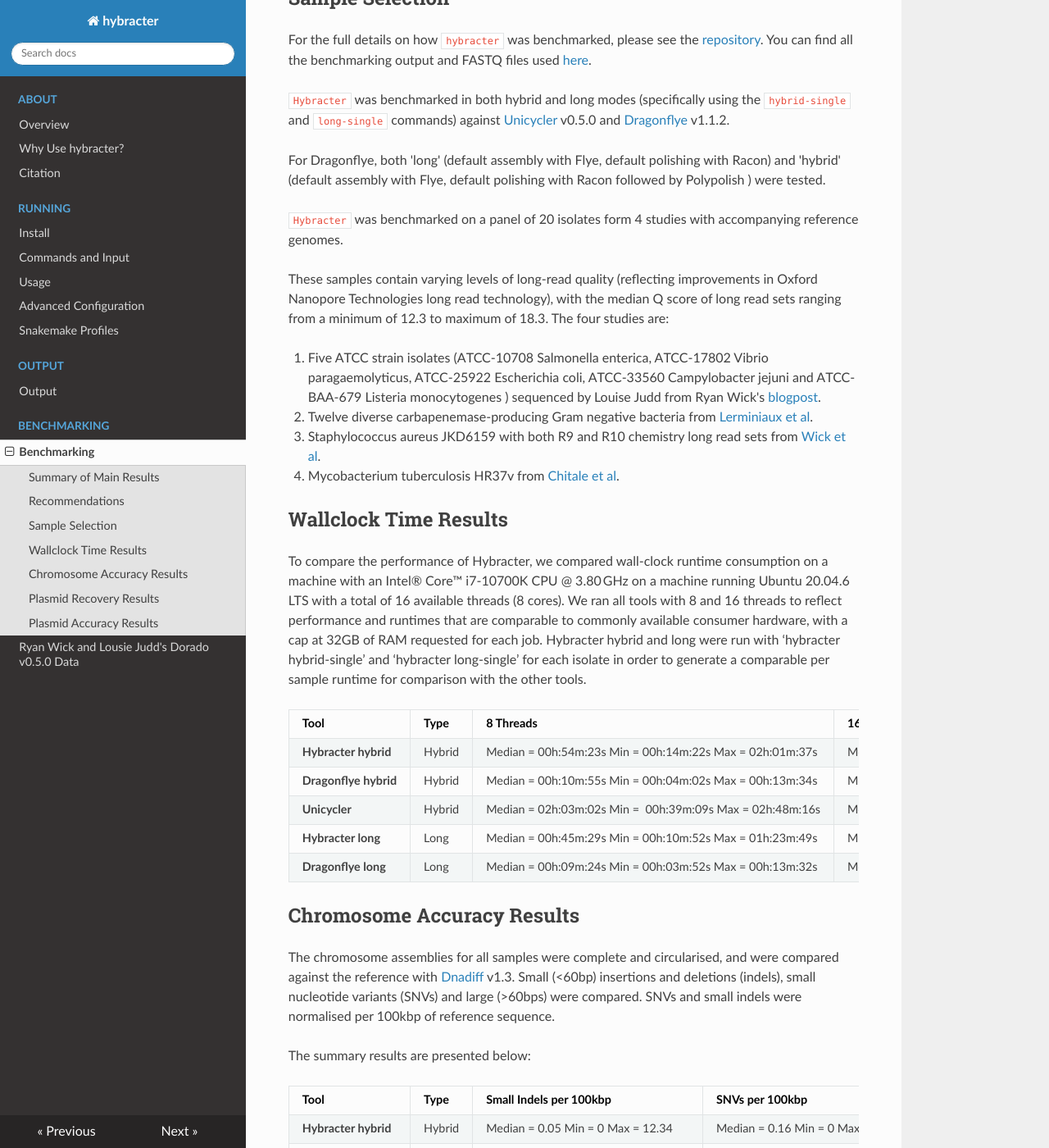
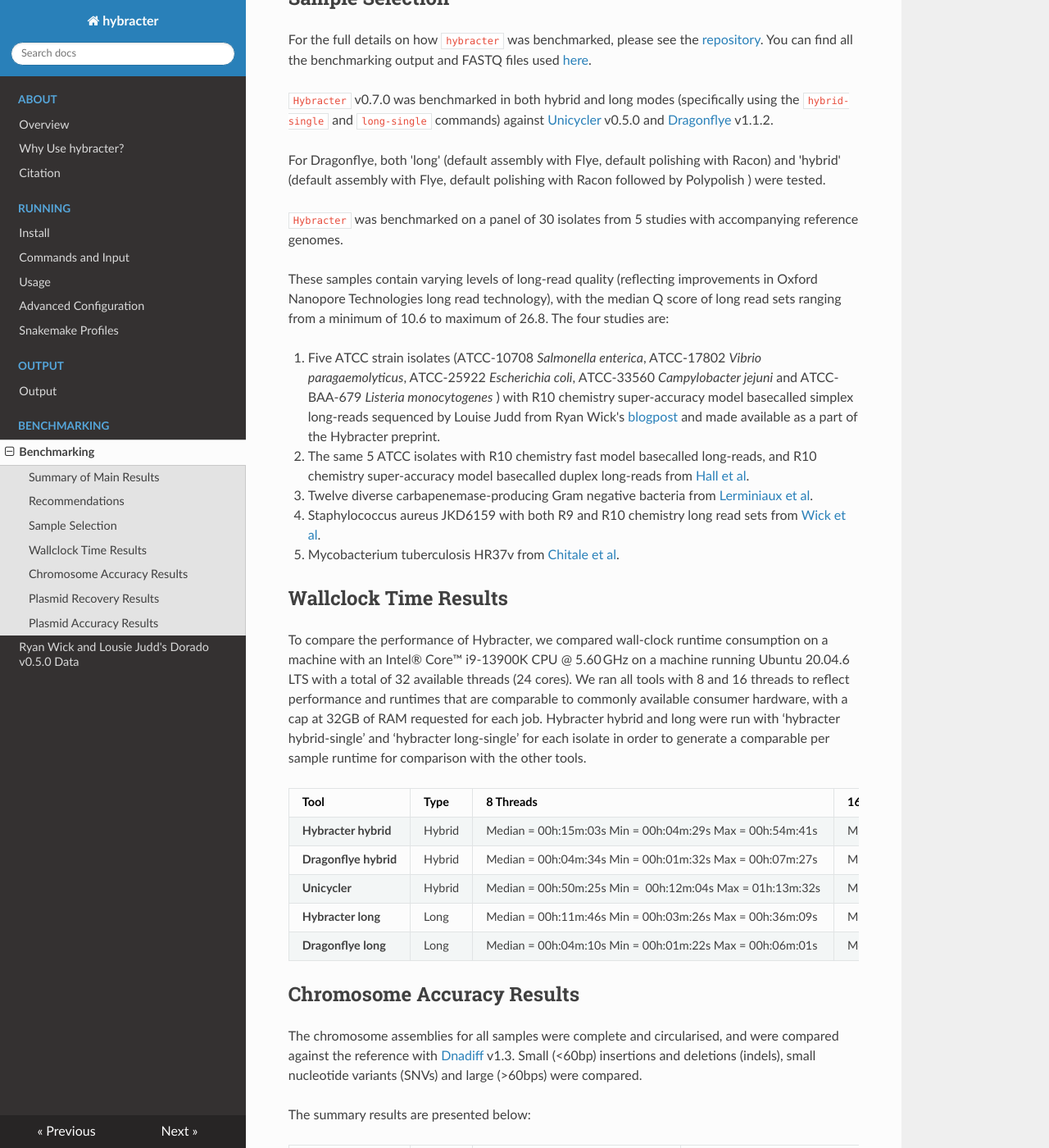
Before and after one commit to gbouras13/hybracter, an MkDocs documentation site: the page built from docs/benchmarking.md, in a window 1280 px wide and 1400 px high, scrolled down 778 px. Shown: the whole window at 82% size. Built offline with MkDocs 1.6.1, drawn with Linux system fonts in a browser that asks for light colours; nearby versions of some CDN libraries; some of the changed text lies outside the part shown.

Commit message:
update docs [skip ci]

```diff
--- a/docs/benchmarking.md
+++ b/docs/benchmarking.md
@@ -2,9 +2,9 @@
 
 ## Summary of Main Results
 
-* `hybracter` assembled the most accurate chromosomes overall, particularly in terms of insertions and deletions (Dragonflye hybrid was second, Unicycler was the worst). For long reads only, `hybracter` was superior to dragonflye long.
-* `hybracter hybrid` was the best tool at recovering plasmids, recovering 57/59 possibly plasmids completely, while Unicycler recovered 54/59. Accuracy for both was similar. Dragonflye hybrid recovered only 34/59.
-* `hybracter long` recovered 54/59 plasmids from only long read data, comparable to the hybrid methods. Dragonflye recovered only 35/59 plasmids.
+* `hybracter hybrid` assembled the most accurate chromosomes overall, particularly in terms of insertions and deletions (Dragonflye hybrid was second, Unicycler was the worst). For long reads only, `hybracter long` was superior to dragonflye long.
+* `hybracter hybrid` was the best tool at recovering plasmids, recovering 65/69 possibly plasmids completely, while Unicycler recovered 60/69. Accuracy for both was similar. Dragonflye hybrid recovered only 44/69.
+* `hybracter long` recovered 60/69 plasmids from only long read data, comparable to the hybrid methods. Dragonflye recovered only 44/69 plasmids.
 
 ## Recommendations
 
@@ -18,44 +18,45 @@
 
 For the full details on how `hybracter` was benchmarked, please see the [repository](https://github.com/gbouras13/hybracter_benchmarking). You can find all the benchmarking output and FASTQ files used [here](https://doi.org/10.5281/zenodo.10158013).
 
-`Hybracter` was benchmarked in both hybrid and long modes (specifically using the `hybrid-single` and `long-single` commands) against [Unicycler](https://github.com/rrwick/Unicycler) v0.5.0 and [Dragonflye](https://github.com/rpetit3/dragonflye) v1.1.2.
+`Hybracter` v0.7.0 was benchmarked in both hybrid and long modes (specifically using the `hybrid-single` and `long-single` commands) against [Unicycler](https://github.com/rrwick/Unicycler) v0.5.0 and [Dragonflye](https://github.com/rpetit3/dragonflye) v1.1.2.
 
 For Dragonflye, both 'long' (default assembly with Flye, default polishing with Racon) and 'hybrid' (default assembly with Flye, default polishing with Racon followed by Polypolish ) were tested.
 
-`Hybracter` was benchmarked on a panel of 20 isolates form 4 studies with accompanying reference genomes.
+`Hybracter` was benchmarked on a panel of 30 isolates from 5 studies with accompanying reference genomes.
 
-These samples contain varying levels of long-read quality (reflecting improvements in Oxford Nanopore Technologies long read technology), with the median Q score of long read sets ranging from a minimum of 12.3 to maximum of 18.3. The four studies are:
+These samples contain varying levels of long-read quality (reflecting improvements in Oxford Nanopore Technologies long read technology), with the median Q score of long read sets ranging from a minimum of 10.6 to maximum of 26.8. The four studies are:
 
-1.	Five ATCC strain isolates (ATCC-10708 Salmonella enterica, ATCC-17802 Vibrio paragaemolyticus, ATCC-25922 Escherichia coli, ATCC-33560 Campylobacter jejuni and ATCC-BAA-679 Listeria monocytogenes ) sequenced by Louise Judd from Ryan Wick's [blogpost](https://rrwick.github.io/2023/05/05/ont-only-accuracy-with-r10.4.1.html).
-2.	Twelve diverse carbapenemase-producing Gram negative bacteria from [Lerminiaux et al](https://www.biorxiv.org/content/10.1101/2023.09.25.559359v1 ).
-3.	Staphylococcus aureus JKD6159 with both R9 and R10 chemistry long read sets from [Wick et al](https://doi.org/10.1128/mra.01129-22).
-4.	Mycobacterium tuberculosis HR37v from [Chitale et al](https://www.nature.com/articles/s41467-022-34853-x).
+1.	Five ATCC strain isolates (ATCC-10708 _Salmonella enterica_, ATCC-17802 _Vibrio paragaemolyticus_, ATCC-25922 _Escherichia coli_, ATCC-33560 _Campylobacter jejuni_ and ATCC-BAA-679 _Listeria monocytogenes_ ) with R10 chemistry super-accuracy model basecalled simplex long-reads sequenced by Louise Judd from Ryan Wick's [blogpost](https://rrwick.github.io/2023/05/05/ont-only-accuracy-with-r10.4.1.html) and made available as a part of the Hybracter preprint.
+2.	The same 5 ATCC isolates with R10 chemistry fast model basecalled long-reads, and R10 chemistry super-accuracy model basecalled duplex long-reads from [Hall et al](https://www.biorxiv.org/content/10.1101/2024.03.15.585313v2).
+3.	Twelve diverse carbapenemase-producing Gram negative bacteria from [Lerminiaux et al](https://doi.org/10.1139/cjm-2023-0175).
+4.	Staphylococcus aureus JKD6159 with both R9 and R10 chemistry long read sets from [Wick et al](https://doi.org/10.1128/mra.01129-22).
+5.	Mycobacterium tuberculosis HR37v from [Chitale et al](https://www.nature.com/articles/s41467-022-34853-x).
 
 ## Wallclock Time Results
 
-To compare the performance of Hybracter, we compared wall-clock runtime consumption on a machine with an Intel® Core™ i7-10700K CPU @ 3.80 GHz on a machine running Ubuntu 20.04.6 LTS with a total of 16 available threads (8 cores). We ran all tools with 8 and 16 threads to reflect performance and runtimes that are comparable to commonly available consumer hardware, with a cap at 32GB of RAM requested for each job. Hybracter hybrid and long were run with ‘hybracter hybrid-single’ and ‘hybracter long-single’ for each isolate in order to generate a comparable per sample runtime for comparison with the other tools.
+To compare the performance of Hybracter, we compared wall-clock runtime consumption on a machine with an Intel® Core™ i9-13900K CPU @ 5.60 GHz on a machine running Ubuntu 20.04.6 LTS with a total of 32 available threads (24 cores). We ran all tools with 8 and 16 threads to reflect performance and runtimes that are comparable to commonly available consumer hardware, with a cap at 32GB of RAM requested for each job. Hybracter hybrid and long were run with ‘hybracter hybrid-single’ and ‘hybracter long-single’ for each isolate in order to generate a comparable per sample runtime for comparison with the other tools.
 
 | **Tool**              | **Type** | **8 Threads**                                                           | **16 Threads**                                                          |
 | --------------------- | -------- | ----------------------------------------------------------------------- | ----------------------------------------------------------------------- |
-| **Hybracter hybrid**  | Hybrid   | Median = 00h:54m:23s Min = 00h:14m:22s Max = 02h:01m:37s | Median = 00h:40m:19s Min = 00h:12m:43s Max = 01h:21m:05s      |
-| **Dragonflye hybrid** | Hybrid   | Median = 00h:10m:55s Min = 00h:04m:02s Max = 00h:13m:34s      | Median = 00h:07m:21s Min = 00h:03m:33s Max = 00h:09m:28s      |
-| **Unicycler**         | Hybrid   | Median = 02h:03m:02s Min =  00h:39m:09s Max = 02h:48m:16s     | Median = 01h:06m:8s Min = 00h:21m:38s Max = 01h:30m:38s       |
-| **Hybracter long**    | Long     | Median = 00h:45m:29s Min = 00h:10m:52s Max = 01h:23m:49s | Median = 00h:34m:56s Min = 00h:09m:49s Max = 00h:59m:21s |
-| **Dragonflye long**   | Long     | Median = 00h:09m:24s Min = 00h:03m:52s Max = 00h:13m:32s      | Median = 00h:07m:00s Min = 00h:03m:22s Max = 00h:08m:56s |
+| **Hybracter hybrid**  | Hybrid   | Median = 00h:15m:03s Min = 00h:04m:29s Max = 00h:54m:41s | Median = 00h:13m:44s Min = 00h:03m:27s Max = 00h:44m:36s      |
+| **Dragonflye hybrid** | Hybrid   | Median = 00h:04m:34s Min = 00h:01m:32s Max = 00h:07m:27s      | Median = 00h:03m:46s Min = 00h:01m:22s Max = 00h:06m:01s      |
+| **Unicycler**         | Hybrid   | Median = 00h:50m:25s Min =  00h:12m:04s Max = 01h:13m:32s     | Median = 00h:34m:20s Min = 00h:08m:36s Max = 00h:48m:23s       |
+| **Hybracter long**    | Long     | Median = 00h:11m:46s Min = 00h:03m:26s Max = 00h:36m:09s | Median = 00h:10m:20s Min = 00h:03m:17s Max = 00h:29m:50s |
+| **Dragonflye long**   | Long     | Median = 00h:04m:10s Min = 00h:01m:22s Max = 00h:06m:01s      | Median = 00h:04m:34s Min = 00h:01m:32s Max = 00h:07m:27s |
 
 ## Chromosome Accuracy Results
 
-The chromosome assemblies for all samples were complete and circularised, and were compared against the reference with [Dnadiff](https://github.com/marbl/MUMmer3/blob/master/docs/dnadiff.README) v1.3. Small (<60bp) insertions and deletions (indels), small nucleotide variants (SNVs) and large (>60bps) were compared. SNVs and small indels were normalised per 100kbp of reference sequence.
+The chromosome assemblies for all samples were complete and circularised, and were compared against the reference with [Dnadiff](https://github.com/marbl/MUMmer3/blob/master/docs/dnadiff.README) v1.3. Small (<60bp) insertions and deletions (indels), small nucleotide variants (SNVs) and large (>60bps) were compared.
 
 The summary results are presented below:
 
-| **Tool**              | **Type** | **Small Indels per 100kbp**                         | **SNVs per 100kbp**                                 | **Small Indels + SNVs per 100kbp**               | **Large Indels**                                           |
+| **Tool**              | **Type** | **Small Indels**                         | **SNVs**                                 | **Small Indels + SNVs**               | **Large Indels**                                           |
 | --------------------- | -------- | --------------------------------------------------- | --------------------------------------------------- | ------------------------------------------------ | ---------------------------------------------------------- |
-| **Hybracter hybrid**  | Hybrid   | Median = 0.05 Min = 0 Max = 12.34    | Median = 0.16 Min = 0 Max = 3.52        | Median = 0.24 Min = 0 Max = 15.79 | Total = 59 Median = 0 Min = 0 Max = 26 |
-| **Dragonflye hybrid** | Hybrid   | Median = 0.49 Min = 0 Max = 11.56   | Median = 0.03  Min = 0  Max = 2.21    | Median = 0.74  Min = 0  Max = 13.41     | Total = 91 Median = 1.5 Min = 1  Max = 29      |
-| **Unicycler**         | Hybrid   | Median = 0.28 Min = 0  Max = 9.5      | Median = 1.25 Min = 0.25 Max = 4.13       | Median = 1.49 Min = 0.43 Max = 13.62   | Total = 134 Median = 2.5  Min = 0  Max = 41     |
-| **Hybracter long**    | Long     | Median = 0.49 Min = 0.06 Max = 24.82 | Median = 1.07 Min = 0.07 Max = 10.46 | Median = 2.08 Min = 0.37 Max = 35.29   | Total = 66 Median = 1  Min = 0  Max = 27        |
-| **Dragonflye long**   | Long     | Median = 3.01 Min = 1.61 Max = 43.8       | Median = 0.99 Min = 0.33 Max = 10.86 | Median = 3.81 Min = 2.01 Max = 53.1    | Total = 92 Median = 2 Min = 1 Max = 30    |
+| **Hybracter hybrid**  | Hybrid   | Median = 0 Min = 0 Max = 41    | Median = 0 Min = 0 Max = 26        | Median = 1 Min = 0 Max = 67 | Total = 9 Median = 0 Min = 0 Max = 2 |
+| **Dragonflye hybrid** | Hybrid   | Median = 2.5 Min = 0 Max = 112   | Median = 0 Min = 0  Max = 64    | Median = 4.5  Min = 0  Max = 154     | Total = 70 Median = 2 Min = 0  Max = 12      |
+| **Unicycler**         | Hybrid   | Median = 11 Min = 0  Max = 125      | Median = 34 Min = 0 Max = 165       | Median = 57.5 Min = 3 Max = 290   | Total = 87 Median = 1  Min = 0  Max = 16     |
+| **Hybracter long**    | Long     | Median = 16 Min = 1 Max = 743 | Median = 21.5 Min = 0 Max = 156 | Median = 54 Min = 1 Max = 852   | Total = 11 Median = 1  Min = 0  Max = 3        |
+| **Dragonflye long**   | Long     | Median = 125 Min = 2 Max = 4814       | Median = 34.5 Min = 0 Max = 2172 | Median = 170.5 Min = 2 Max = 6332    | Total = 68 Median = 2 Min = 0 Max = 12    |
 
 
 ## Plasmid Recovery Results
@@ -71,11 +72,11 @@ The summary results are presented below:
 
 | **Tool**              | **Complete Plasmids Recovered** | **Total Plasmids Partially Recovered or Misassembled** | **Total Plasmids Missed** | **Additional Plasmids Recovered not in Reference** | **Additional Non-Plasmid Contigs Recovered** |
 | --------------------- | ------------------------------- | ------------------------------------------------------ | ------------------------- | -------------------------------------------------- | -------------------------------------------- |
-| **Hybracter hybrid**  | 57                              | 2                                                      | 0                         | 2                                                  | 6                                            |
-| **Unicycler**         | 54                              | 2                                                      | 3                         | 1                                                  | 1                                            |
-| **Dragonflye hybrid** | 34                              | 16                                                     | 9                         | 1                                                  | 7                                            |
-| **Hybracter long**    | 54                              | 3                                                      | 2                         | 2                                                  | 3                                            |
-| **Dragonflye long**   | 35                              | 16                                                     | 8                         | 1                                                  | 5                                            |
+| **Hybracter hybrid**  | 65                              | 4                                                      | 0                         | 2                                                  | 10                                            |
+| **Unicycler**         | 60                              | 6                                                      | 3                         | 1                                                  | 2                                            |
+| **Dragonflye hybrid** | 44                              | 16                                                     | 9                         | 1                                                  | 10                                            |
+| **Hybracter long**    | 60                              | 5                                                      | 4                         | 2                                                  | 3                                            |
+| **Dragonflye long**   | 44                              | 16                                                     | 9                         | 1                                                  | 10                                            |
 
 ## Plasmid Accuracy Results
 
@@ -83,8 +84,8 @@ The plasmids assemblies for all samples were complete and circularised, and were
 
 | Tool              | Type   | Min SNVs per 100kbp | Median SNVs per 100kbp | Max SNVs per 100kbp | Min Small Indels per 100kbp | Median Small Indels per 100kbp | Max Small Indels per 100kbp | Min SNVs + Small Indels per 100kbp | Median SNVs + Small Indels per 100kbp | Max SNVs + Small Indels per 100kbp | Min  Large Indels | Median  Large Indels | Max  Large Indels | Total Large Indels |
 | ----------------- | ------ | ----------------------- | ---------------------- | ----------------------- | ------------------------------- | ------------------------------ | ------------------------------- | -------------------------------------- | ------------------------------------- | -------------------------------------- | --------------------- | -------------------- | --------------------- | ------------------ |
-| dragonflye_hybrid | hybrid | 0                       | 0                      | 9                       | 0                               | 0                              | 21.82                           | 0                                      | 0                                     | 21.82                                  | 1                     | 7.5                  | 16                    | 129                |
-| dragonflye_long   | long   | 0                       | 1.38                   | 12.86                   | 1.3                             | 7.65                           | 33.77                           | 2.6                                    | 9.215                                 | 33.77                                  | 2                     | 6.5                  | 16                    | 123                |
-| hybracter_hybrid  | hybrid | 0                       | 3.1                    | 46.19                   | 0                               | 0                              | 30.25                           | 0                                      | 4.15                                  | 47.34                                  | 0                     | 2                    | 9                     | 39                 |
-| hybracter_long    | long   | 0                       | 4.635                  | 58.08                   | 0                               | 2.22                           | 125.42                          | 0                                      | 10.635                                | 130.25                                 | 0                     | 2                    | 7                     | 32                 |
-| unicycler         | hybrid | 0                       | 2.405                  | 10.99                   | 0                               | 0                              | 3.45                            | 0                                      | 3.83                                  | 11.28                                  | 0                     | 2                    | 16                    | 51                 |
+| dragonflye_hybrid | hybrid | 0                       | 0                      | 0.7                       | 0                               | 0                              | 31.75                           | 0                                      | 0.255                                     | 31.75                                  | 1                     | 5.5                  | 18                    | 116                |
+| dragonflye_long   | long   | 0                       | 1.285                   | 55.29                   | 0                             | 6.255                           | 129.07                           | 0                                    | 7.655                                 | 167.17                                  | 1                     | 5.5                  | 18                    | 116                |
+| hybracter_hybrid  | hybrid | 0                       | 0.255                    | 46.19                   | 0                               | 0                              | 16.19                           | 0                                      | 1.62                                  | 47.34                                  | 0                     | 2                    | 9                     | 44                 |
+| hybracter_long    | long   | 0                       | 4.47                  | 57.87                   | 0                               | 2.995                           | 189.57                          | 0                                      | 8.735                                | 227.89                                 | 0                     | 1                    | 27                     | 59                 |
+| unicycler         | hybrid | 0                       | 0.855                  | 10.99                   | 0                               | 0                              | 3.45                            | 0                                      | 2.02                                  | 11.28                                  | 0                     | 2                    | 16                    | 63                 |
```
Also changed, not shown: README.md (+25 -0 lines), docs/index.md (+4 -4 lines), docs/install.md (+21 -0 lines), docs/output.md (added, +136 -0 lines), docs/reasons.md (+2 -1 lines), docs/run.md (+8 -4 lines), docs/hybracter.png, img/hybracter.png.
